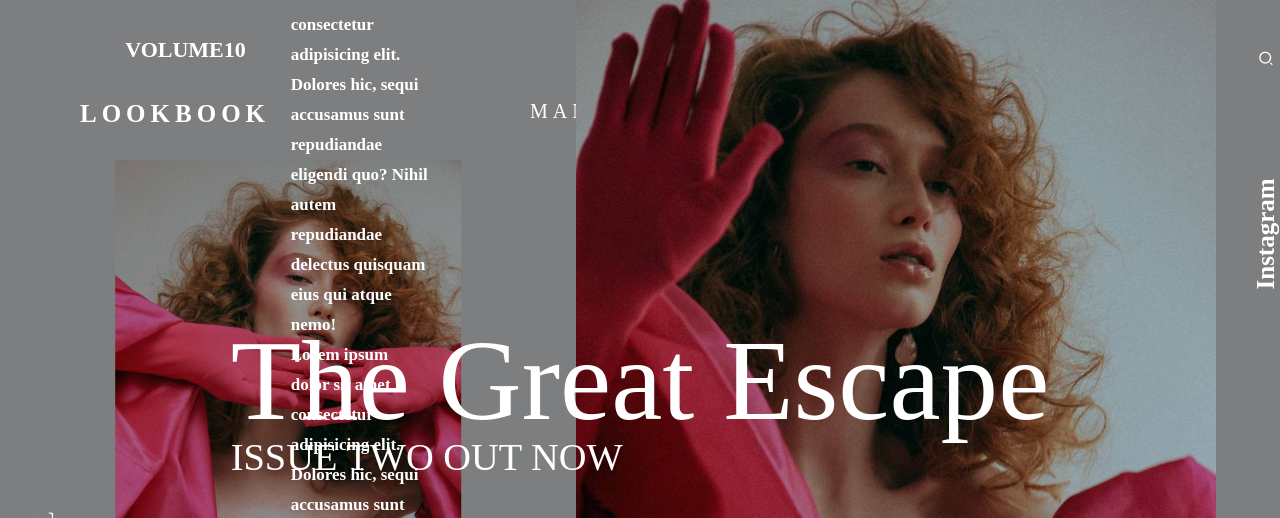
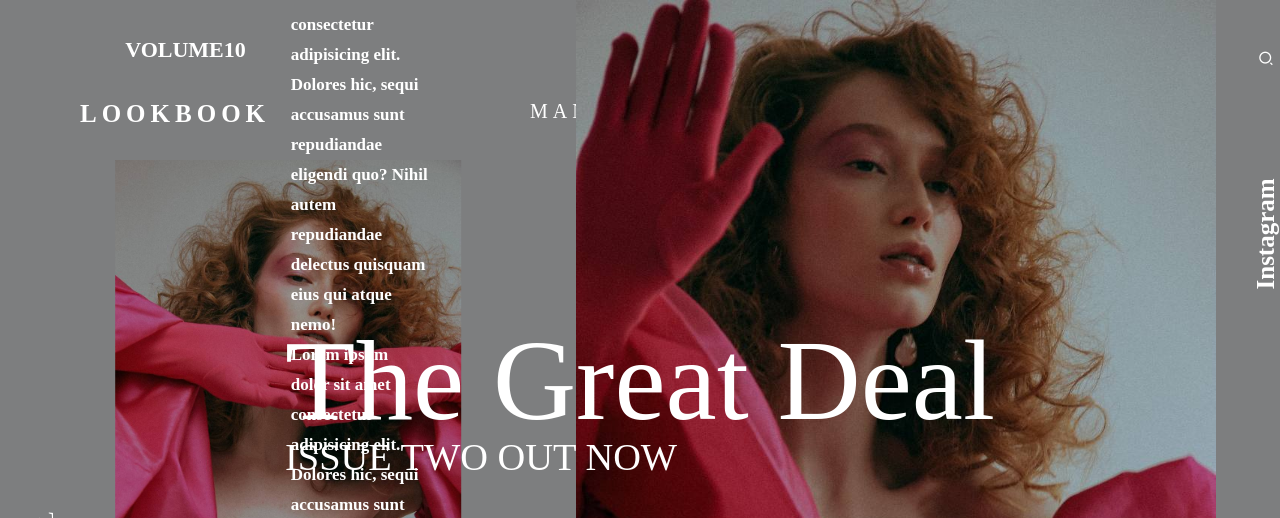
Before and after one commit to rajgirikushwaha/LANDING_PAGE-_1, a plain HTML site: page index.html in a window 1280 px wide. Shown: the top 518 px of the page. Drawn offline with nearby package versions, Linux system fonts and the light colour scheme.

Commit message:
h1 text change

```diff
--- a/index.html
+++ b/index.html
@@ -10,7 +10,7 @@
 <body>
 <div id="main">
 <div id="mtext">
-    <h1>The Great Escape</h1>
+    <h1>The Great Deal</h1>
     <h3>ISSUE TWO OUT NOW</h3>
 </div>
     <div id="left">
```
